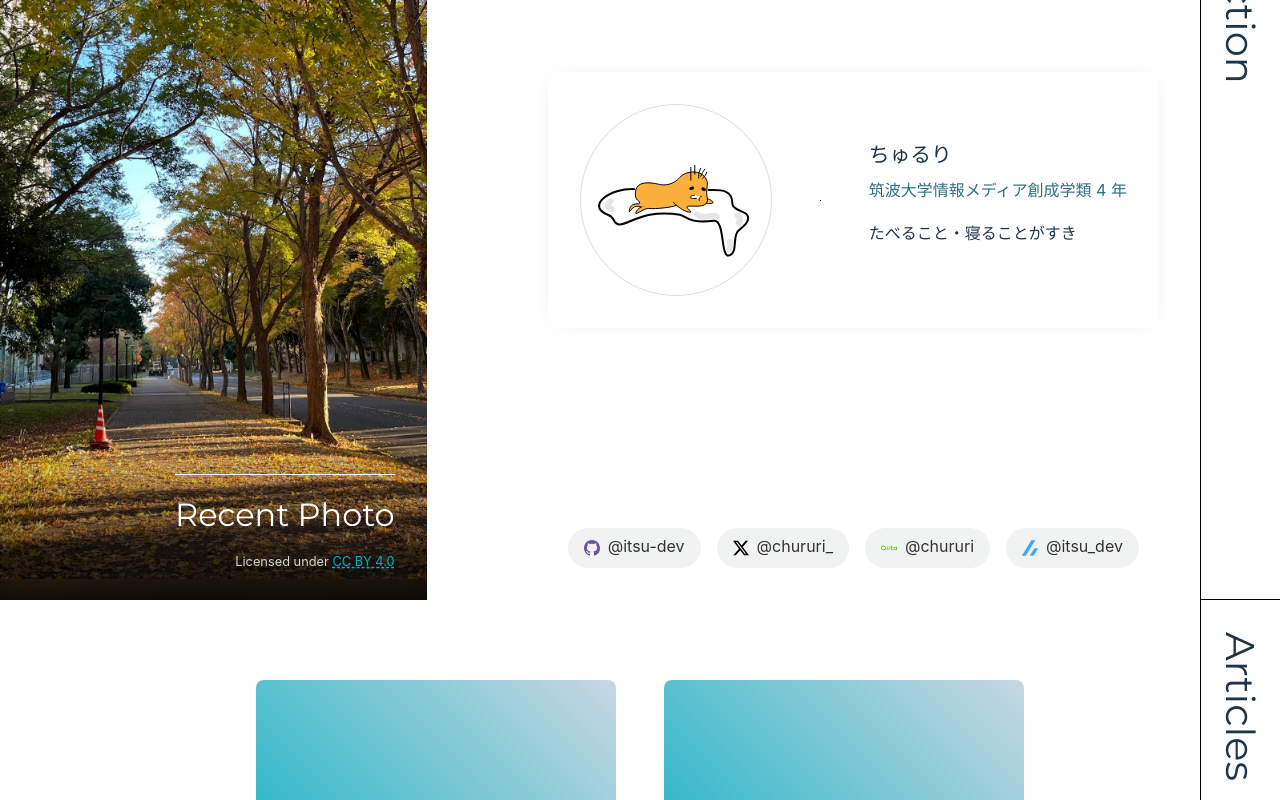
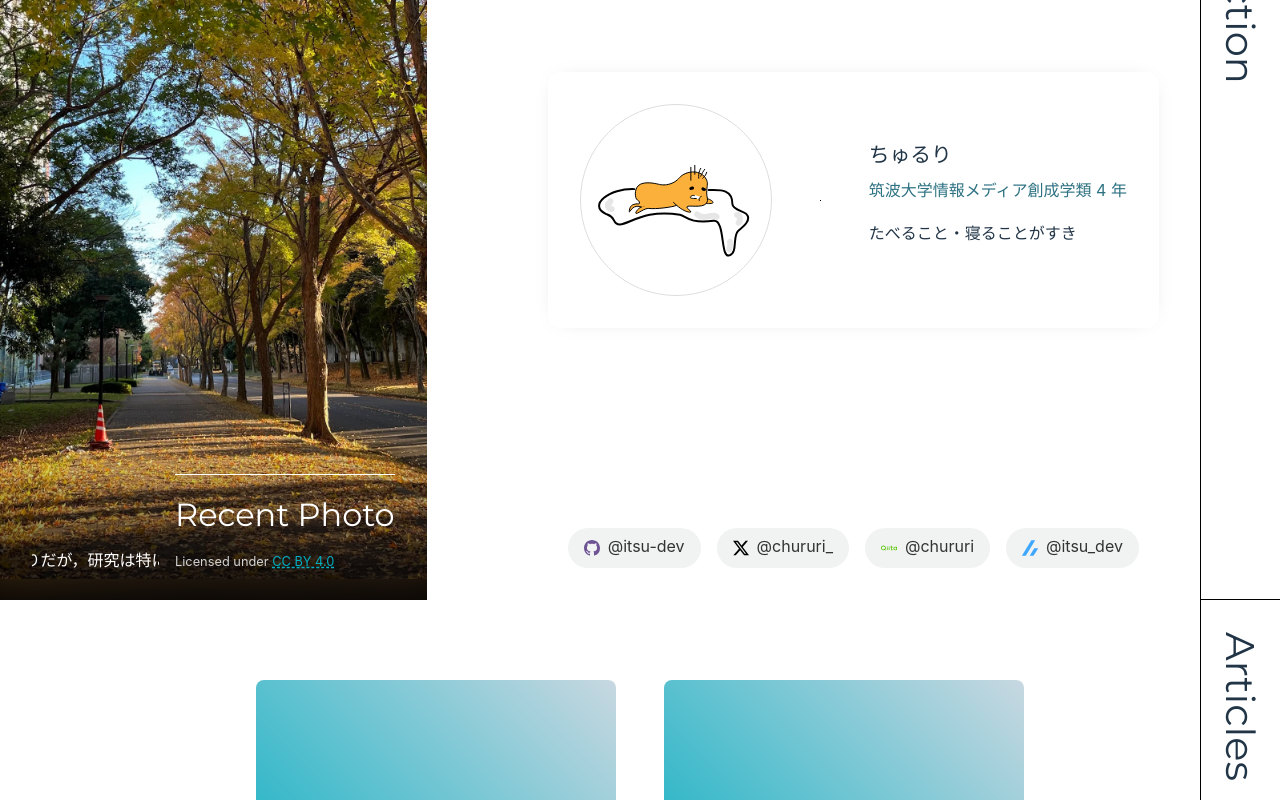
Before and after one commit to itsu-dev/https-itsu-dev2, a React (Vite) app: page / in a window 1280 px wide. Shown: the part 1000-1800 px from the top of the page. Built offline with nearby package versions, Linux system fonts and the light colour scheme.

Commit message:
feat: recent photo のコメント表示を実装

```diff
--- a/public/articles/recent_photo.json
+++ b/public/articles/recent_photo.json
@@ -1,6 +1,6 @@
 {
   "image": "/test.webp",
-  "description": "秋真っ盛りだが，研究は盛っていない",
+  "description": "秋真っ盛りだが，研究は特に盛っていない",
   "place": "筑波大学 総合研究棟 B 前",
   "date": "2024/11/22"
 }
--- a/src/features/components/index/TopSection/RecentPhoto/index.tsx
+++ b/src/features/components/index/TopSection/RecentPhoto/index.tsx
@@ -19,6 +19,10 @@ export default function RecentImages() {
             <img className={styles.background} src={photo.image} alt="写真" />
           </div>
           <div className={styles.overlay}>
+            <div className={styles.descwrapper}>
+              <span>{photo.description}</span>
+            </div>
+            <div>
               <h2 className={styles.title}>Recent Photo</h2>
               <p className={styles.cc}>
                 Licensed under{' '}
@@ -26,6 +30,7 @@ export default function RecentImages() {
                   CC BY 4.0
                 </a>
               </p>
+            </div>
             <div className={styles.header}>
               <p className={styles.place}>📍{photo.place}</p>
               <p className={styles.date}>📆 {photo.date}</p>
--- a/src/features/components/index/TopSection/RecentPhoto/styles.module.css
+++ b/src/features/components/index/TopSection/RecentPhoto/styles.module.css
@@ -47,9 +47,9 @@
     );
 
     display: flex;
-  flex-direction: column;
     align-items: flex-end;
-  justify-content: flex-end;
+    justify-content: space-between;
+    gap: 1rem;
 
     .header {
         position: absolute;
@@ -86,6 +86,7 @@
         padding: 1rem 0 0;
         margin: 0;
         border-top: 1px solid white;
+        white-space: nowrap;
     }
 
     .cc {
@@ -114,8 +115,42 @@
     }
 }
 
+@keyframes scroll {
+    0% {
+        transform: translateX(100%);
+    }
+    100% {
+        transform: translateX(-100%);
+    }
+}
+
+.descwrapper {
+    width: 100%;
+    height: 2rem;
+    padding: 0 1rem 0.77rem 0;
+    overflow: hidden;
+    position: relative;
+
+    span {
+        position: absolute;
+        top: -0.26rem;
+        left: 0;
+        color: white;
+        white-space: nowrap;
+        animation: scroll 10s linear infinite running;
+    }
+}
+
 @media (max-width: 1180px) {
     .wrapper {
         min-height: 100vh;
     }
 }
+
+@media (max-width: 768px) {
+    .overlay {
+        .title {
+            font-size: 1.5rem;
+        }
+    }
+}
```
Lines whose indentation alone changed are shown as unchanged.
